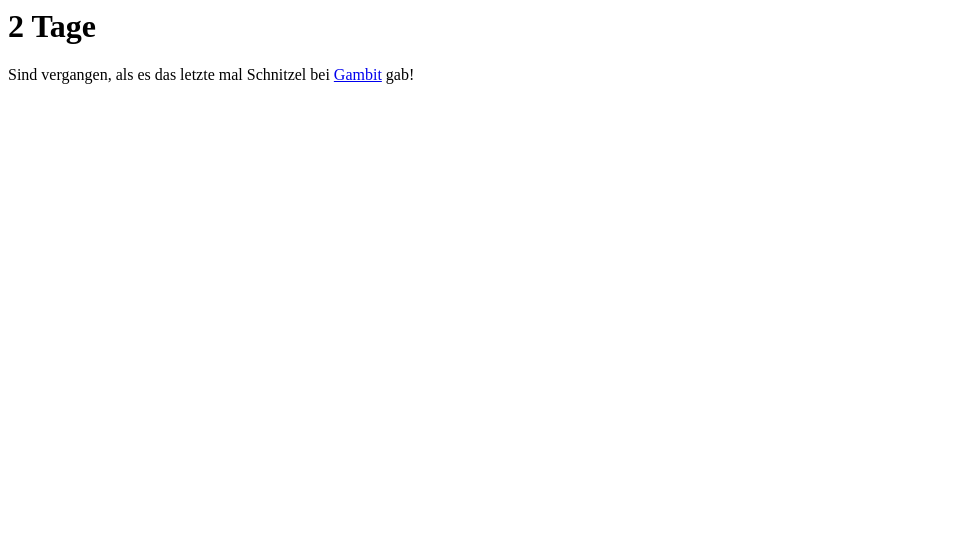
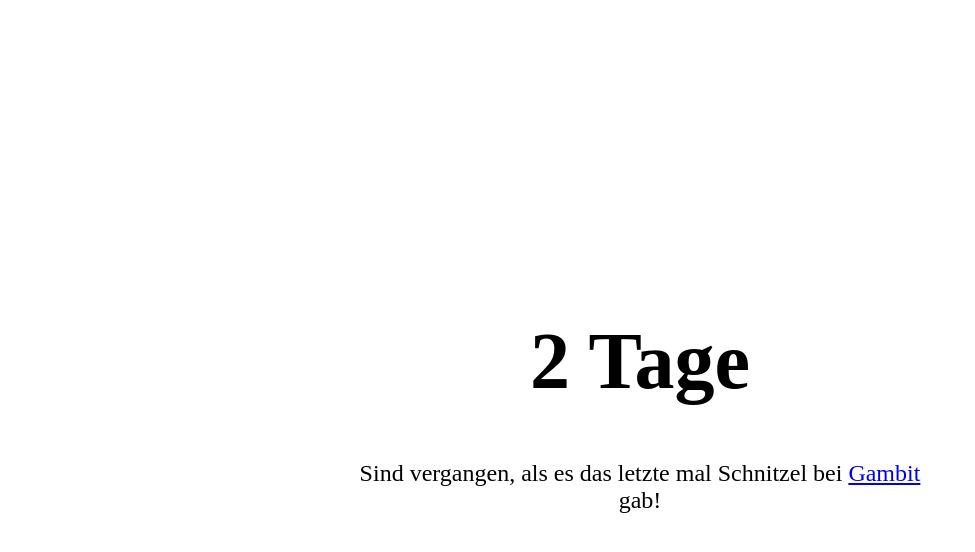
Before and after one commit to bastilimbach/wanngabesdasletztemalschnitzel.de, a plain HTML site: page index.html in a window 1280 px wide. Shown: the whole page, without its empty margins (0-975 px from the left). Drawn offline with Linux system fonts and the light colour scheme.

Commit message:
Add basic styling

```diff
--- a/index.html
+++ b/index.html
@@ -10,10 +10,10 @@
 
 <body>
   <div class="container">
-    <h1 class="countDown"></h1>
+    <h1 class="countdown"></h1>
     <p class="desc">
       Sind vergangen, als es das letzte mal Schnitzel bei
-      <a href="https://gambit.de">Gambit</a> gab!
+      <a href="https://www.gambit.de/" target="_blank">Gambit</a> gab!
     </p>
   </div>
   <script type="text/javascript">
@@ -28,7 +28,7 @@
     }
 
     var numberOfDaysWithoutSchnitzel = getDaysBetweenDates(lastDateOfSchnitzel, new Date())
-    document.getElementsByClassName('countDown')[0].innerHTML = numberOfDaysWithoutSchnitzel + ' Tage'
+    document.getElementsByClassName('countdown')[0].innerHTML = numberOfDaysWithoutSchnitzel + ' Tage'
   </script>
 </body>
 
--- a/style.css
+++ b/style.css
@@ -0,0 +1,23 @@
+body {
+  display: flex;
+  justify-content: center;
+  align-items: center;
+  margin: 0;
+  padding: 0;
+}
+
+.container {
+  width: 100%;
+  max-width: 600px;
+  padding: 10px;
+}
+
+.countdown {
+  font-size: 5rem;
+  text-align: center;
+}
+
+.desc {
+ font-size: 1.5rem;
+ text-align: center;
+}
```
